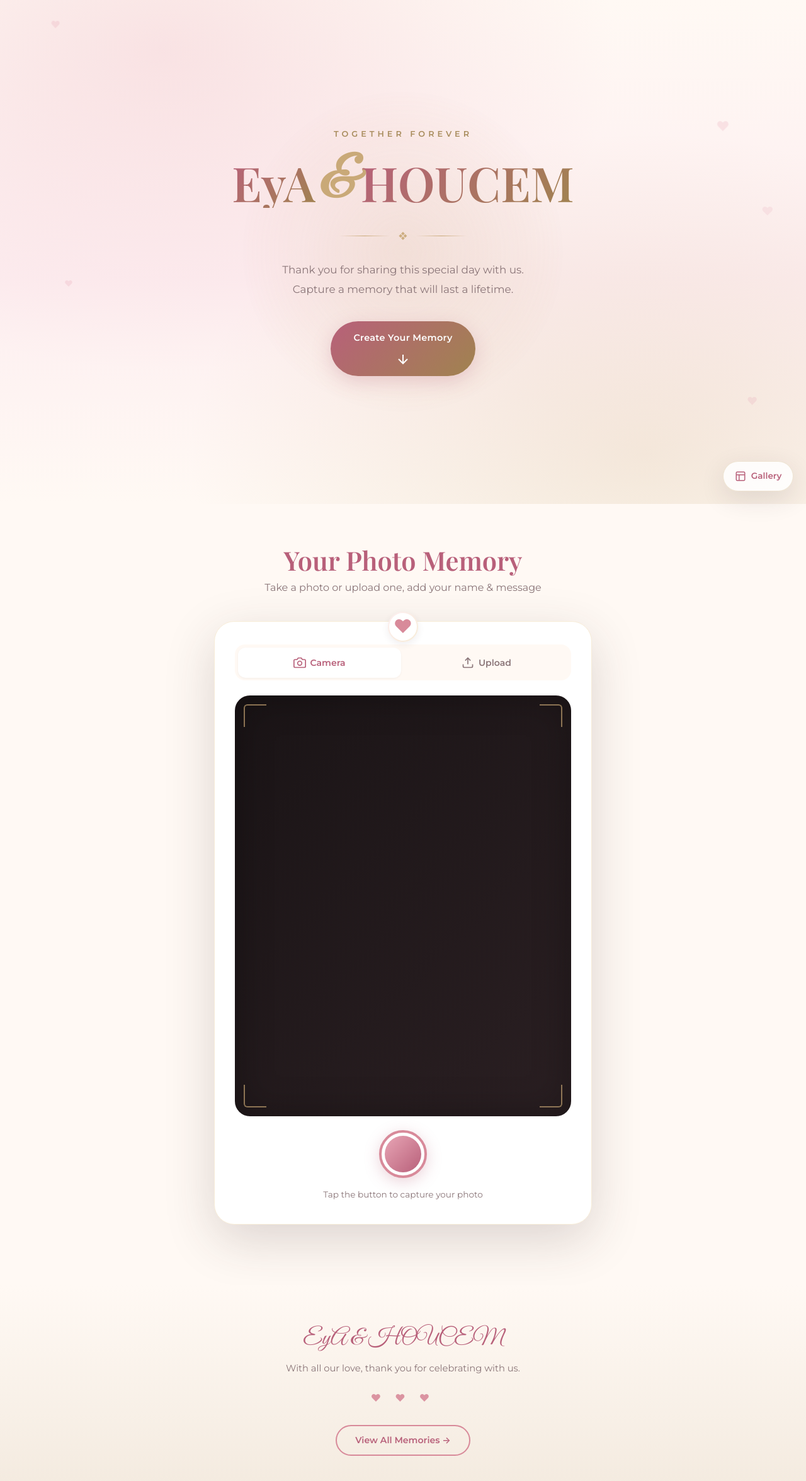
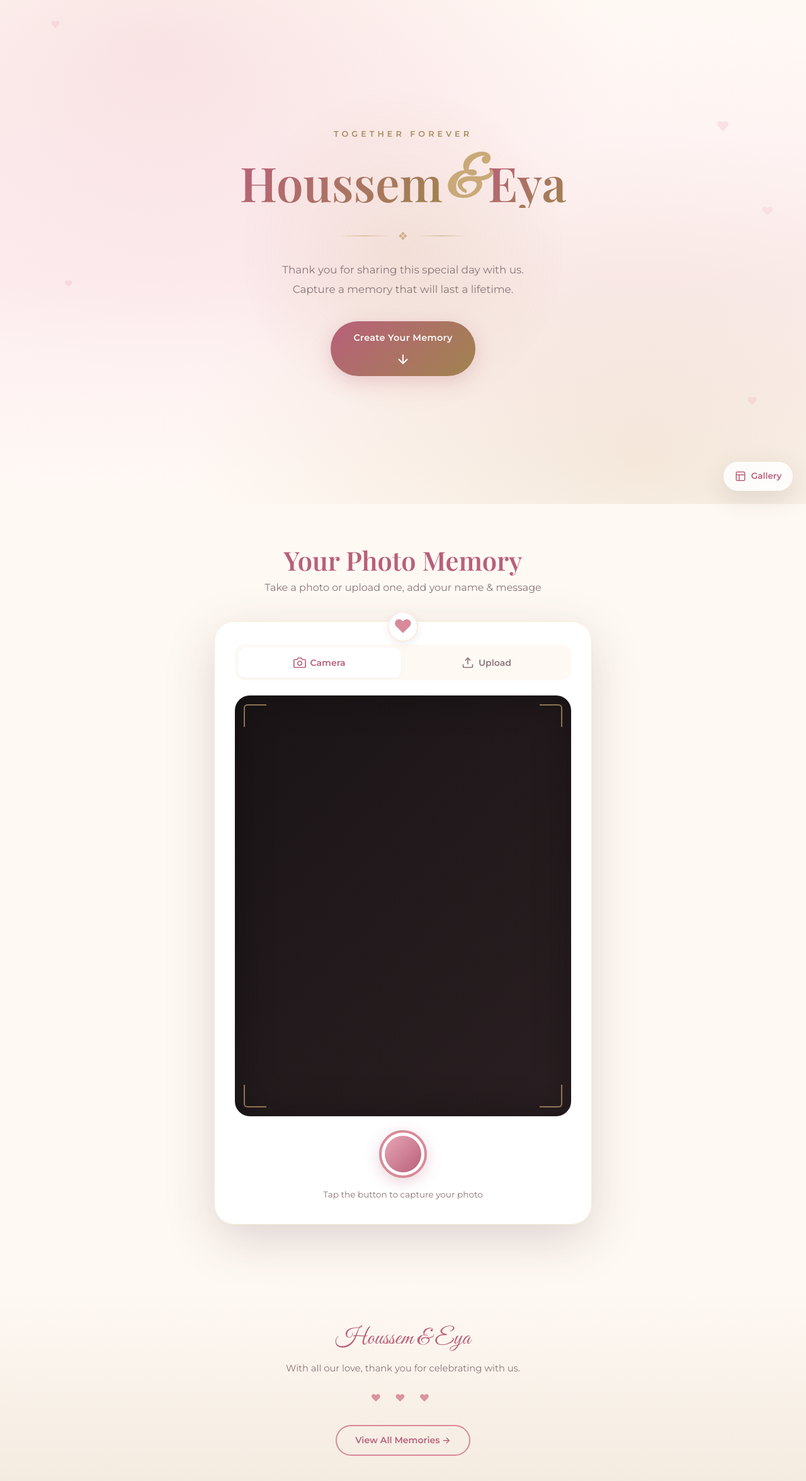
Before and after one commit to charrada1993/eyaaa, a Flask app: page / in a window 1280 px wide. Shown: the whole page at 63% size. Run offline with Flask 3, Linux system fonts and the light colour scheme.

Commit message:
content: swap order to Houssem & Eya across all pages + watermarks

```diff
--- a/static/js/app.js
+++ b/static/js/app.js
@@ -403,7 +403,7 @@
             const smallFontSize = Math.max(14, Math.round(baseFontSize * 0.55));
             ctx.font = `300 italic ${smallFontSize}px 'Montserrat', sans-serif`;
             ctx.fillStyle = 'rgba(245, 230, 200, 0.9)';
-            ctx.fillText('EyA & HOUCEM  ♥  Forever', canvas.width / 2, canvas.height - 25);
+            ctx.fillText('Houssem & Eya  ♥  Forever', canvas.width / 2, canvas.height - 25);
 
             if (comment) {
                 ctx.fillStyle = 'rgba(255,255,255,0.9)';
--- a/static/js/gallery.js
+++ b/static/js/gallery.js
@@ -455,7 +455,7 @@
                         <circle cx="12" cy="13" r="4"/>
                     </svg>
                     <h3>No Memories Yet</h3>
-                    <p>Be the first to share a beautiful moment with EyA &amp; HOUCEM!</p>
+                    <p>Be the first to share a beautiful moment with Houssem &amp; Eya!</p>
                     <a href="/" class="btn-primary">
                         <svg width="18" height="18" viewBox="0 0 24 24" fill="none" stroke="currentColor" stroke-width="2">
                             <path d="M23 19a2 2 0 0 1-2 2H3a2 2 0 0 1-2-2V8a2 2 0 0 1 2-2h4l2-3h6l2 3h4a2 2 0 0 1 2 2z"/>
--- a/templates/admin_login.html
+++ b/templates/admin_login.html
@@ -5,7 +5,7 @@
     <meta name="viewport" content="width=device-width, initial-scale=1.0, viewport-fit=cover">
     <meta name="apple-mobile-web-app-capable" content="yes">
     <meta name="theme-color" content="#fff9f4">
-    <title>Admin Access - EyA &amp; HOUCEM</title>
+    <title>Admin Access - Houssem &amp; Eya</title>
     <link rel="preconnect" href="https://fonts.googleapis.com">
     <link rel="preconnect" href="https://fonts.gstatic.com" crossorigin>
     <link href="https://fonts.googleapis.com/css2?family=Great+Vibes&family=Playfair+Display:wght@400;500;600;700&family=Montserrat:wght@300;400;500;600&display=swap" rel="stylesheet">
@@ -20,7 +20,7 @@
 
     <div class="login-container">
         <div class="login-card">
-            <h1 class="login-title">EyA &amp; HOUCEM</h1>
+            <h1 class="login-title">Houssem &amp; Eya</h1>
             <p class="login-subtitle">Admin Access</p>
             <div class="decorative-line">
                 <span class="diamond">❖</span>
--- a/templates/admin_qrcode.html
+++ b/templates/admin_qrcode.html
@@ -5,7 +5,7 @@
     <meta name="viewport" content="width=device-width, initial-scale=1.0, viewport-fit=cover">
     <meta name="apple-mobile-web-app-capable" content="yes">
     <meta name="theme-color" content="#fff9f4">
-    <title>QR Codes - EyA &amp; HOUCEM Wedding</title>
+    <title>QR Codes - Houssem &amp; Eya Wedding</title>
     <link rel="preconnect" href="https://fonts.googleapis.com">
     <link rel="preconnect" href="https://fonts.gstatic.com" crossorigin>
     <link href="https://fonts.googleapis.com/css2?family=Great+Vibes&family=Playfair+Display:wght@400;500;600;700&family=Montserrat:wght@300;400;500;600&display=swap" rel="stylesheet">
@@ -36,7 +36,7 @@
         <div class="admin-header no-print">
             <div>
                 <h1 class="gallery-title" style="text-align: left;">Admin Dashboard</h1>
-                <p style="color: var(--text-muted);">EyA &amp; HOUCEM Wedding</p>
+                <p style="color: var(--text-muted);">Houssem &amp; Eya Wedding</p>
             </div>
             <a href="{{ url_for('admin_logout') }}" class="logout-btn no-print">
                 <svg width="18" height="18" viewBox="0 0 24 24" fill="none" stroke="currentColor" stroke-width="2">
@@ -54,7 +54,7 @@
                 <div class="stat-label">Total Memories</div>
             </div>
             <div class="stat-item">
-                <div class="stat-number" style="font-size: 2rem;">EyA ❤ HOUCEM</div>
+                <div class="stat-number" style="font-size: 2rem;">Houssem ❤ Eya</div>
                 <div class="stat-label">Forever &amp; Always</div>
             </div>
         </div>
--- a/templates/gallery_login.html
+++ b/templates/gallery_login.html
@@ -7,7 +7,7 @@
     <meta name="apple-mobile-web-app-status-bar-style" content="default">
     <meta name="mobile-web-app-capable" content="yes">
     <meta name="theme-color" content="#fff9f4">
-    <title>Gallery Access - EyA &amp; HOUCEM</title>
+    <title>Gallery Access - Houssem &amp; Eya</title>
     <link rel="preconnect" href="https://fonts.googleapis.com">
     <link rel="preconnect" href="https://fonts.gstatic.com" crossorigin>
     <link href="https://fonts.googleapis.com/css2?family=Great+Vibes&family=Playfair+Display:wght@400;500;600;700&family=Montserrat:wght@300;400;500;600&display=swap" rel="stylesheet">
--- a/templates/index.html
+++ b/templates/index.html
@@ -7,7 +7,7 @@
     <meta name="apple-mobile-web-app-status-bar-style" content="default">
     <meta name="mobile-web-app-capable" content="yes">
     <meta name="theme-color" content="#fff9f4">
-    <title>EyA &amp; HOUCEM - Our Wedding Memories</title>
+    <title>Houssem &amp; Eya - Our Wedding Memories</title>
     <link rel="preconnect" href="https://fonts.googleapis.com">
     <link rel="preconnect" href="https://fonts.gstatic.com" crossorigin>
     <link href="https://fonts.googleapis.com/css2?family=Great+Vibes&family=Playfair+Display:wght@400;500;600;700&family=Montserrat:wght@300;400;500;600&display=swap" rel="stylesheet">
@@ -35,9 +35,9 @@
         <div class="hero-content">
             <p class="wedding-date">Together Forever</p>
             <h1 class="couple-names">
-                <span class="name">EyA</span>
+                <span class="name">Houssem</span>
                 <span class="ampersand">&amp;</span>
-                <span class="name">HOUCEM</span>
+                <span class="name">Eya</span>
             </h1>
             <div class="decorative-line">
                 <span class="diamond">❖</span>
@@ -131,7 +131,7 @@
 
                     <div class="form-group">
                         <label for="commentInput">Your Message <span class="optional">(optional)</span></label>
-                        <textarea id="commentInput" rows="3" placeholder="Share your wishes for EyA &amp; HOUCEM..." maxlength="300"></textarea>
+                        <textarea id="commentInput" rows="3" placeholder="Share your wishes for Houssem &amp; Eya..." maxlength="300"></textarea>
                         <span class="char-count" id="charCount">0/300</span>
                     </div>
 
@@ -191,7 +191,7 @@
     <footer class="footer">
         <div class="container">
             <div class="footer-content">
-                <p class="footer-names">EyA &amp; HOUCEM</p>
+                <p class="footer-names">Houssem &amp; Eya</p>
                 <p class="footer-message">With all our love, thank you for celebrating with us.</p>
                 <div class="footer-hearts">♥ ♥ ♥</div>
                 <a href="{{ url_for('gallery') }}" class="gallery-link">View All Memories →</a>
```
Also changed, not shown: templates/gallery.html (+4 -4 lines).
